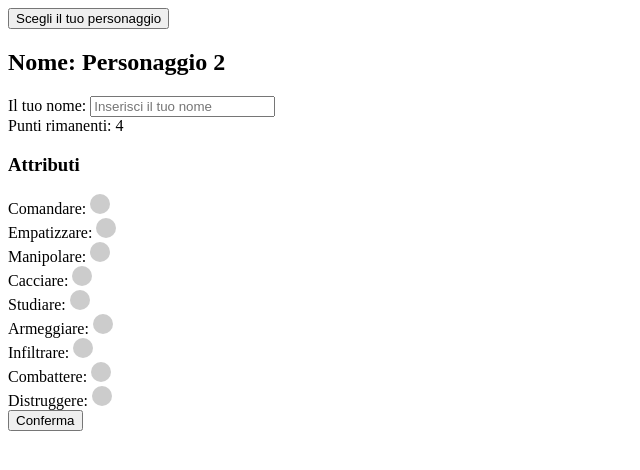
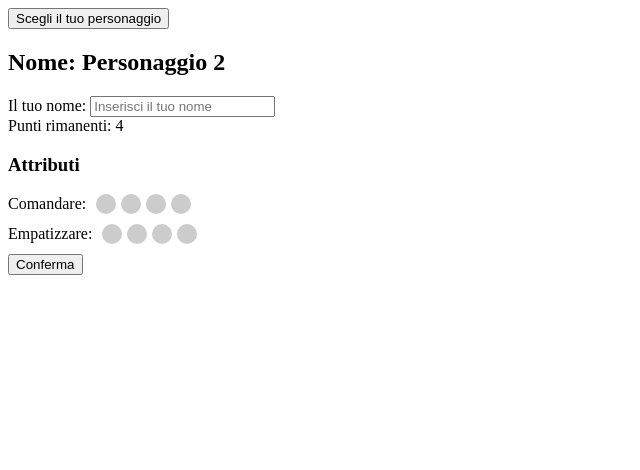
Before and after one commit to thebananajoe/Sakkaris, a plain HTML site: page index.html in a window 1280 px wide. Both pictures are taken after a click on the button "Scegli il tuo personaggio". Shown: the whole page, without its empty margins (0-640 px from the left). Drawn offline with Linux system fonts and the light colour scheme.

Commit message:
Update index.html

```diff
--- a/index.html
+++ b/index.html
@@ -6,6 +6,16 @@
     <title>Gioco dei personaggi</title>
     <style>
         /* Stili CSS */
+        .attribute-selector-container {
+            display: flex;
+            align-items: center;
+            margin-bottom: 10px;
+        }
+
+        .attribute-name {
+            margin-right: 10px;
+        }
+
         .attribute-selector {
             cursor: pointer;
             display: inline-block;
@@ -37,43 +47,25 @@
         <div id="pointsRemaining">Punti rimanenti: <span id="pointsCount">4</span></div>
         <div id="attributes">
             <h3>Attributi</h3>
-            <div id="comandare" class="attribute">
-                Comandare:
-                <div class="attribute-selector" data-type="comandare"></div>
+            <div class="attribute">
+                <div class="attribute-selector-container">
+                    <span class="attribute-name">Comandare:</span>
+                    <div class="attribute-selector" data-type="comandare"></div>
+                    <div class="attribute-selector" data-type="comandare"></div>
+                    <div class="attribute-selector" data-type="comandare"></div>
+                    <div class="attribute-selector" data-type="comandare"></div>
+                </div>
             </div>
-            <div id="empatizzare" class="attribute">
-                Empatizzare:
-                <div class="attribute-selector" data-type="empatizzare"></div>
+            <div class="attribute">
+                <div class="attribute-selector-container">
+                    <span class="attribute-name">Empatizzare:</span>
+                    <div class="attribute-selector" data-type="empatizzare"></div>
+                    <div class="attribute-selector" data-type="empatizzare"></div>
+                    <div class="attribute-selector" data-type="empatizzare"></div>
+                    <div class="attribute-selector" data-type="empatizzare"></div>
+                </div>
             </div>
-            <div id="manipolare" class="attribute">
-                Manipolare:
-                <div class="attribute-selector" data-type="manipolare"></div>
-            </div>
-            <div id="cacciare" class="attribute">
-                Cacciare:
-                <div class="attribute-selector" data-type="cacciare"></div>
-            </div>
-            <div id="studiare" class="attribute">
-                Studiare:
-                <div class="attribute-selector" data-type="studiare"></div>
-            </div>
-            <div id="armeggiare" class="attribute">
-                Armeggiare:
-                <div class="attribute-selector" data-type="armeggiare"></div>
-            </div>
-            <div id="infiltrare" class="attribute">
-                Infiltrare:
-                <div class="attribute-selector" data-type="infiltrare"></div>
-            </div>
-            <div id="combattere" class="attribute">
-                Combattere:
-                <div class="attribute-selector" data-type="combattere"></div>
-            </div>
-            <div id="distruggere" class="attribute">
-                Distruggere:
-                <div class="attribute-selector" data-type="distruggere"></div>
-            </div>
-            <!-- Aggiungi altri attributi qui -->
+            <!-- Aggiungi gli altri attributi qui -->
         </div>
         <button id="confirmBtn">Conferma</button>
     </div>
@@ -137,7 +129,7 @@
         // Aggiungi eventi di clic per ciascun puntino
         const attributeSelectors = document.querySelectorAll('.attribute-selector');
         attributeSelectors.forEach(selector => {
-            const attributeType = selector.parentElement.id;
+            const attributeType = selector.getAttribute('data-type');
             selector.addEventListener('click', () => {
                 toggleAttributeSelection(attributeType);
                 selector.classList.toggle('selected');
```
